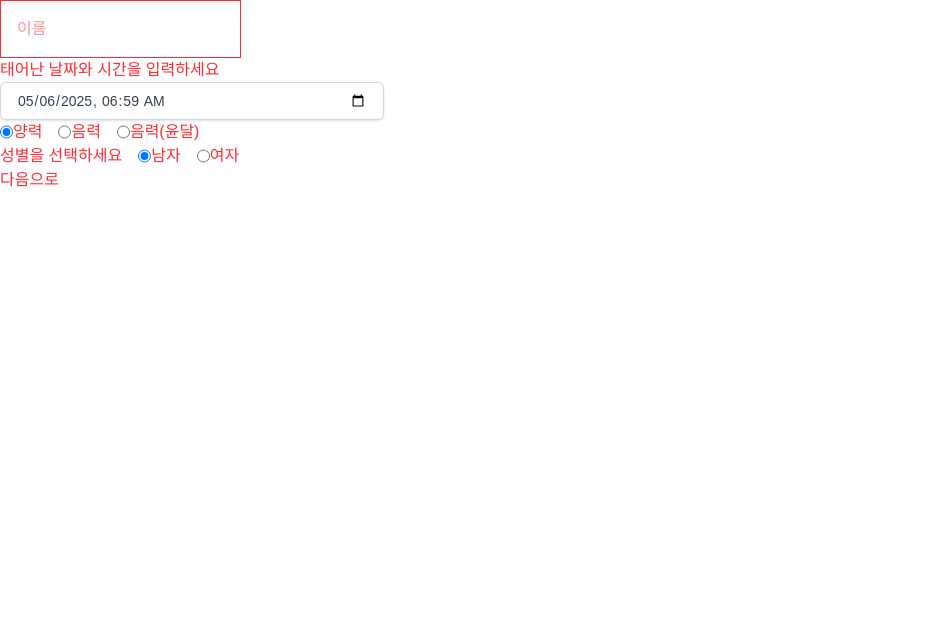
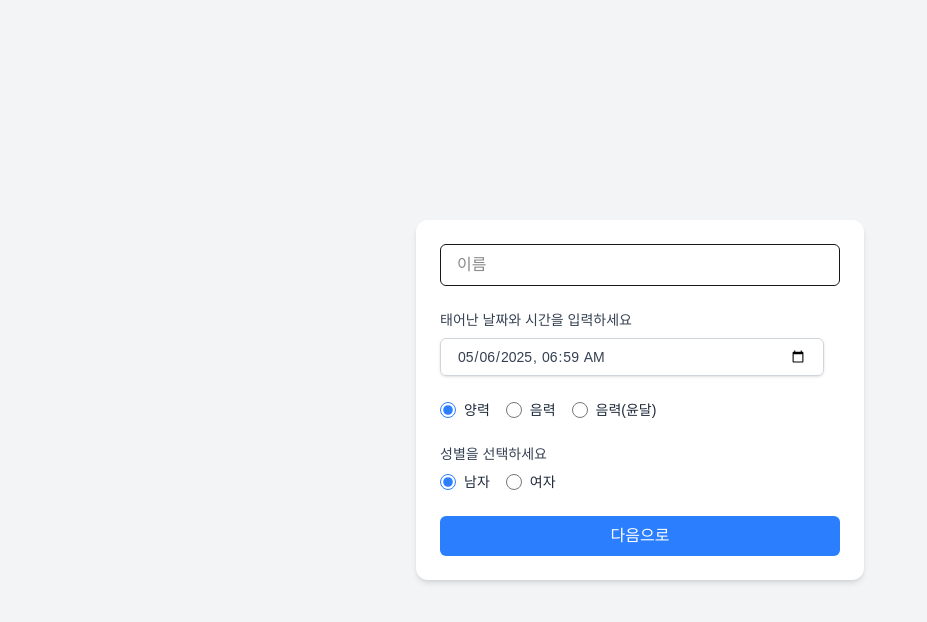
Before and after one commit to hyewonny2327/pokesaju, a Next.js app: page /input in a window 1280 px wide. Shown: the top 622 px of the page, without its empty margins (0-927 px from the left). Built offline with nearby package versions, Linux system fonts and the light colour scheme.

Commit message:
UI : input 페이지 css 추가

```diff
--- a/src/app/(page)/input/page.tsx
+++ b/src/app/(page)/input/page.tsx
@@ -60,7 +60,8 @@ function InputPage() {
   }
 
   return (
-    <div className="text-red-500">
+    <div className="min-h-screen flex items-center justify-center bg-gray-100">
+      <div className="w-full max-w-md flex flex-col p-6 bg-white rounded-xl shadow-md space-y-6">
         <Input
           value={input}
           placeholder="이름"
@@ -84,7 +85,13 @@ function InputPage() {
           onChange={handleSelectGenderOptions}
           checked={selectedGenderId}
         />
-      <button onClick={handleButtonClick}>다음으로</button>
+        <button
+          className="w-full py-2 px-4 bg-blue-500 text-white rounded-md hover:bg-blue-600 transition"
+          onClick={handleButtonClick}
+        >
+          다음으로
+        </button>
+      </div>
     </div>
   );
 }
--- a/src/components/DatePicker.tsx
+++ b/src/components/DatePicker.tsx
@@ -9,8 +9,10 @@ interface DatePickerProps {
 }
 function DatePicker({ value, label, onChange }: DatePickerProps) {
   return (
-    <div className="flex flex-col">
-      <label htmlFor="birth">{label}</label>
+    <div className="flex flex-col gap-2">
+      <label htmlFor="birth" className="text-sm font-medium text-gray-700">
+        {label}
+      </label>
       <input
         className="w-full max-w-sm px-4 py-2 border border-gray-300 rounded-md shadow-sm focus:outline-none focus:ring-2 focus:ring-blue-500 focus:border-blue-500 text-sm text-gray-700"
         type="datetime-local"
--- a/src/components/Input.tsx
+++ b/src/components/Input.tsx
@@ -7,7 +7,7 @@ interface InputProps {
 function Input({ value, placeholder, onChange }: InputProps) {
   return (
     <input
-      className="px-4 py-4 border"
+      className="w-full px-4 py-2 border rounded-md focus:outline-none focus:ring-2 focus:ring-blue-500"
       value={value}
       placeholder={placeholder}
       onChange={(e) => onChange(e)}
--- a/src/components/Select.tsx
+++ b/src/components/Select.tsx
@@ -9,22 +9,29 @@ interface SelectProps {
 
 function Select({ label, options, onChange, checked }: SelectProps) {
   return (
-    <div className="flex flex-row gap-4">
-      {label && <label>{label}</label>}
+    <div className="flex flex-col gap-2">
+      {label && (
+        <label className="text-sm font-medium text-gray-700">{label}</label>
+      )}
+
+      <div className="flex flex-wrap gap-4">
         {options.map((option) => (
-        <div className="flex flex-row">
+          <div key={option.id} className="flex items-center gap-2">
             <input
               type="radio"
-            key={option.id}
               id={option.id}
               name={option.name}
               value={option.value}
               checked={option.id === checked}
-            onChange={(e) => onChange(e)}
+              onChange={onChange}
+              className="accent-blue-500 w-4 h-4"
             />
-          <label htmlFor={option.id}>{option.label}</label>
+            <label htmlFor={option.id} className="text-sm text-gray-800">
+              {option.label}
+            </label>
           </div>
         ))}
+      </div>
     </div>
   );
 }
```
Lines whose indentation alone changed are shown as unchanged.
